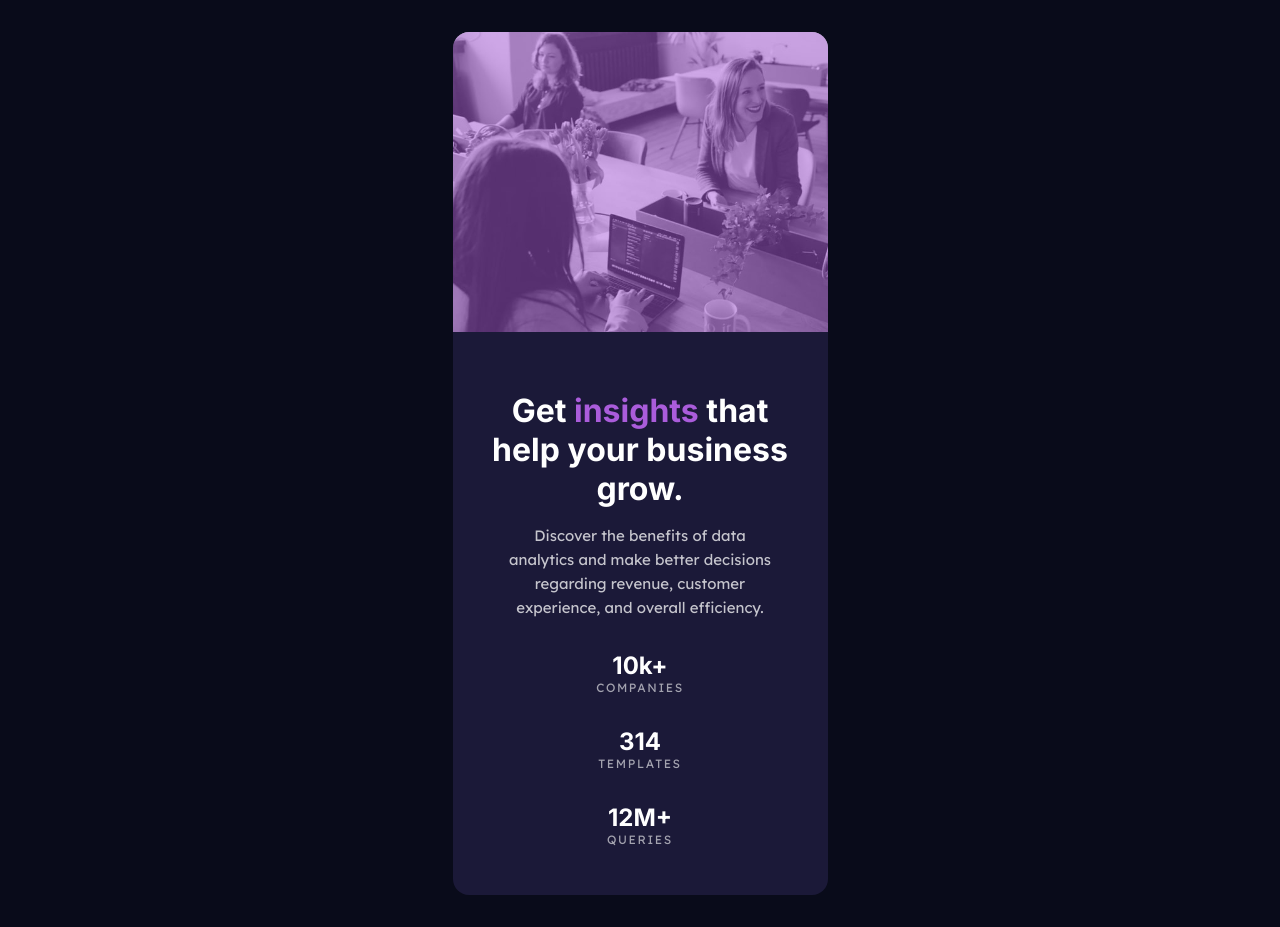
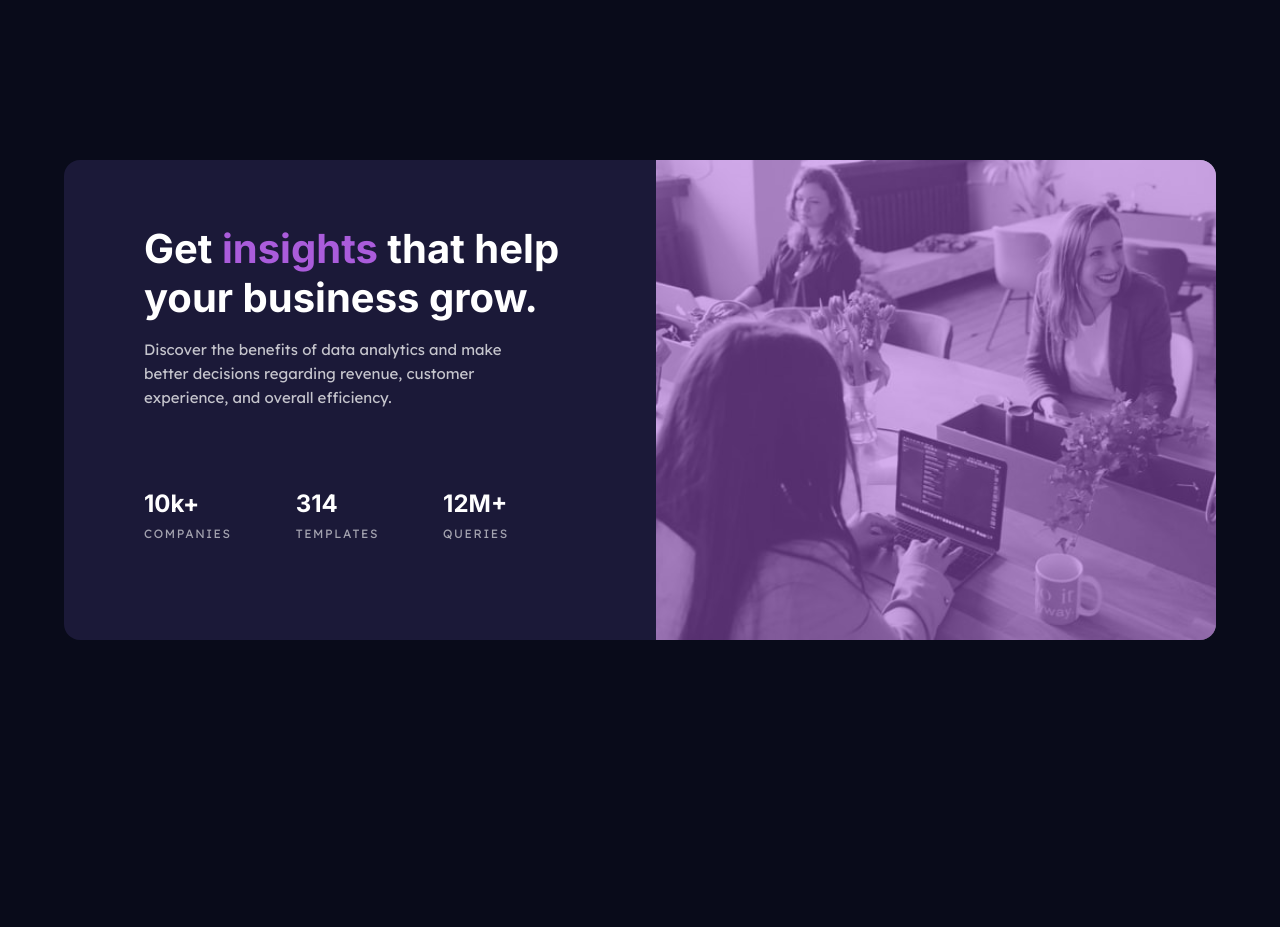
Before and after one commit to gylim0604/FronendMentor-Stats-preview-card, a plain HTML site: page index.html in a window 1280 px wide. After the commit the page ends 800 px from the top, so only its background shows below. Drawn offline with Linux system fonts and the light colour scheme.

Commit message:
complete desktop view

```diff
--- a/style.scss
+++ b/style.scss
@@ -14,7 +14,7 @@ body{
     margin: 0;
     font-size: $font-size;
     background: $very-dark-blue;
-    min-height: 100vh;
+    height: 100vh;
     display: flex;
     justify-content: center;
 }
@@ -113,3 +113,78 @@ article{
         }
     }
 }
+
+@media only screen and (min-width: 1024px){
+    body{
+        align-items: center;
+    }
+    .card{
+        margin: 10% auto;
+        flex-direction: row;
+        max-width: 1200px;
+        height: 40vh;
+    }
+    article{
+        padding: 3rem 5rem;
+        flex-basis: 50%;
+    }
+    .image-wrapper{
+        background: url('./images/image-header-desktop.jpg') center no-repeat;
+        background-size: cover;
+        flex-basis: 50%;
+        height: 40vh;
+        order: 2;
+    }
+
+    .hero-text{
+        text-align: left;
+        align-items: flex-start;
+        justify-content: space-evenly;
+        h2{
+            font-size: 2rem;
+            width: 16ch;
+        }
+        p{
+            width: 40ch;
+        }
+    }
+    .stats{
+        padding-top: 3rem;
+        flex-direction: row;
+        div{
+            text-align: left;
+            padding: 1rem 2rem 1rem 0;
+
+            span{
+                padding-top: .5rem;
+            }
+        }
+    }
+
+}
+
+
+@media only screen and (min-width: 1200px){
+    .card{
+        max-height: 700px;
+        height: 60vh;
+    }
+    .image-wrapper{
+        max-height: 700px;
+        height: 60vh;
+    }
+
+    .hero-text{
+        h2{
+            margin-top: 1rem;
+            font-size: 2.5rem;
+            width: 16ch;
+        }
+    }
+    .stats{
+        div{
+            padding: 1rem 4rem 1rem 0;
+        }
+    }
+
+}
```
Also changed, not shown: style.css, 1 other file.
